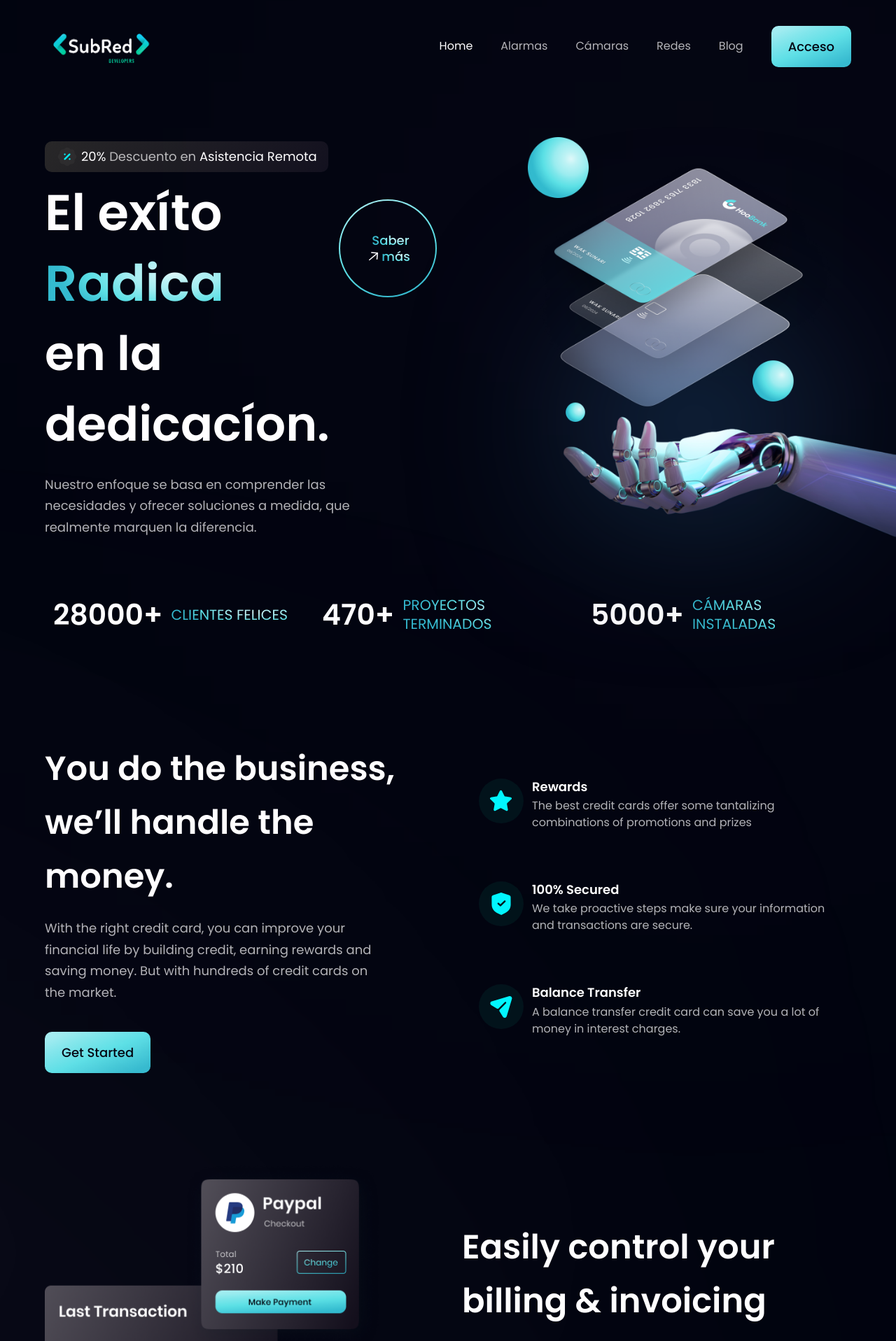
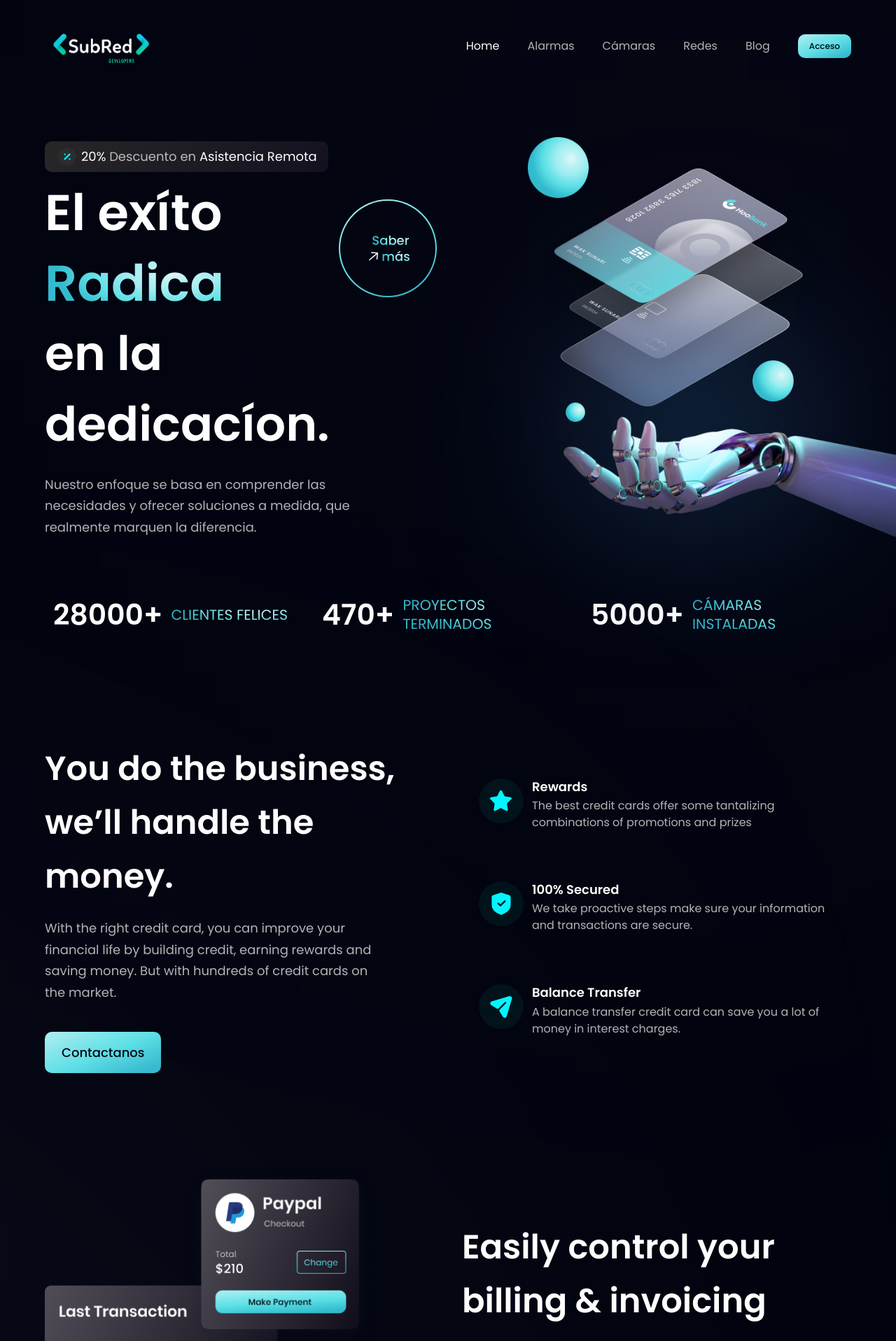
Before and after one commit to jalcayaga/React_landing, a React (Vite) app: page / in a window 1280 px wide. Shown: the top 1917 px of the page at 70% size. Built offline with nearby package versions, Linux system fonts and the light colour scheme.

Commit message:
mejorando boton de acceso

```diff
--- a/src/components/Button.jsx
+++ b/src/components/Button.jsx
@@ -1,8 +1,9 @@
-import React from "react";
-
 const Button = ({ styles }) => (
-  <button type="button" className={`py-4 px-6 font-poppins font-medium text-[18px] text-primary bg-blue-gradient rounded-[10px] outline-none ${styles}`}>
-    Get Started
+  <button
+    type="button"
+    className={`py-4 px-6 font-poppins font-medium text-[18px] text-primary bg-blue-gradient rounded-[10px] outline-none ${styles}`}
+  >
+    Contactanos
   </button>
 );
 
--- a/src/components/ButtonAccess.jsx
+++ b/src/components/ButtonAccess.jsx
@@ -1,7 +1,7 @@
 const ButtonAccess = ({ styles }) => (
   <button
     type="button"
-    className={`py-4 px-6 font-poppins font-medium text-[18px] text-primary bg-blue-gradient rounded-[10px] outline-none ${styles}`}
+    className={`py-2 px-4 font-poppins font-medium text-[12px] text-primary bg-blue-gradient rounded-[10px] outline-none ${styles}`}
   >
     Acceso
   </button>
```
